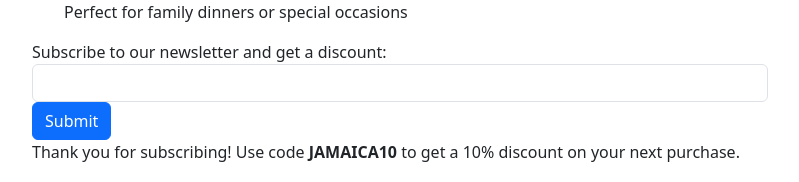
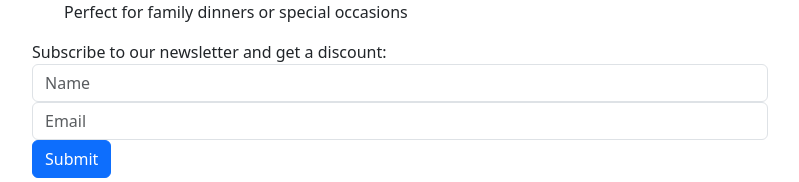
Before and after one commit to sueboo950/reactlandingpage, a Next.js app: page / in a window 1280 px wide. Shown: the part 555-737 px from the top of the page, without its empty margins (240-1039 px from the left). Built offline with nearby package versions, Linux system fonts and the light colour scheme.

Commit message:
added workspace file

```diff
--- a/src/pages/index.js
+++ b/src/pages/index.js
@@ -1,8 +1,9 @@
-import React from 'react';
+import React, { Component } from 'react';
 import 'bootstrap/dist/css/bootstrap.min.css';
 import './_app.js';
 
-const HomePage = () => {
+class HomePage extends Component {
+  render() {
     return (
       <div className="container">
         <h1 className="text-center">Jamaican Oxtails Recipe</h1>
@@ -24,7 +25,8 @@ const HomePage = () => {
             <form action="/submit_email" method="post">
               <div className="form-group">
                 <label htmlFor="email">Subscribe to our newsletter and get a discount:</label>
-              <input type="email" id="email" name="email" className="form-control" required />
+                <input type="name" id ="name" name ="name" className="form-control" placeholder='Name' required />
+                <input type="email" id="email" name="email" className="form-control" placeholder='Email' required />
               </div>
               <button type="submit" className="btn btn-primary">Submit</button>
             </form>
@@ -35,6 +37,7 @@ const HomePage = () => {
         </div>
       </div>
     );
-};
+  }
+}
 
 export default HomePage;
```
Also changed, not shown: 2 other files (tests, documents, lock files or other folders). Lines whose indentation alone changed are shown as unchanged.
